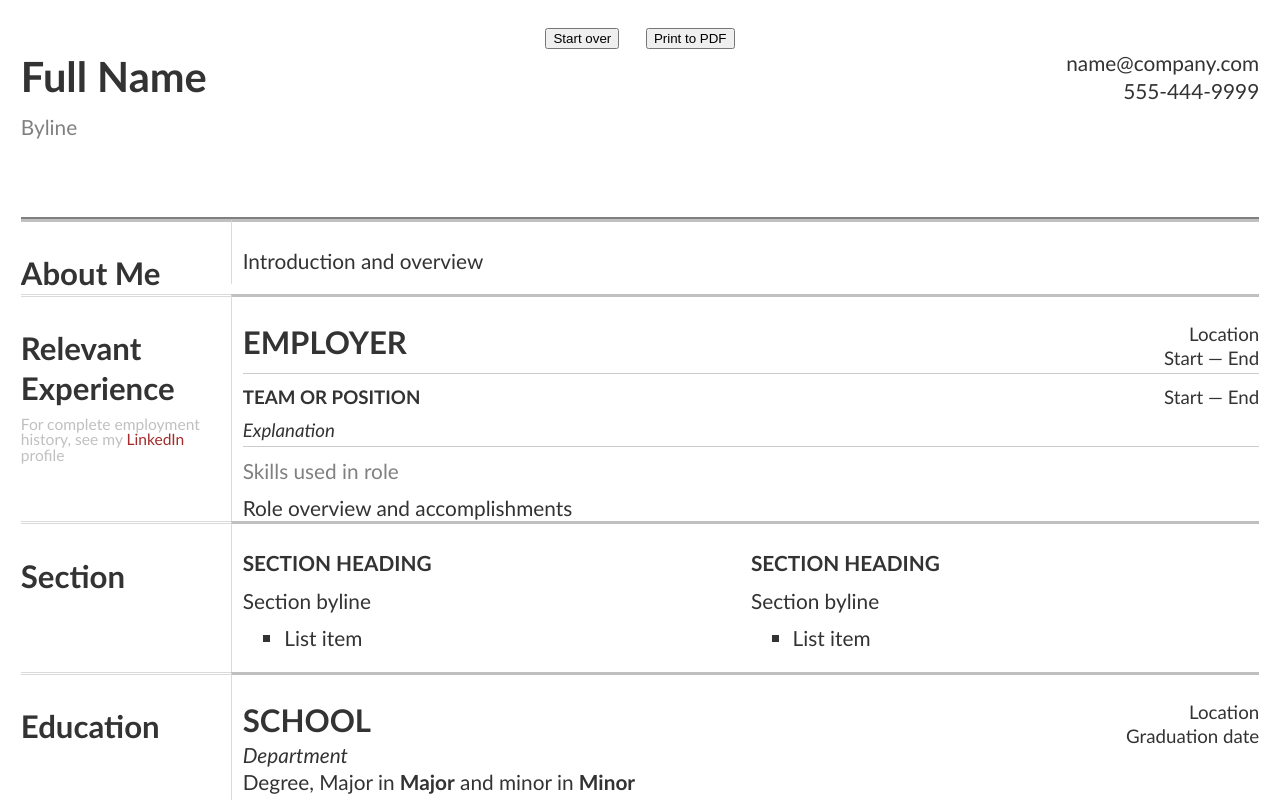
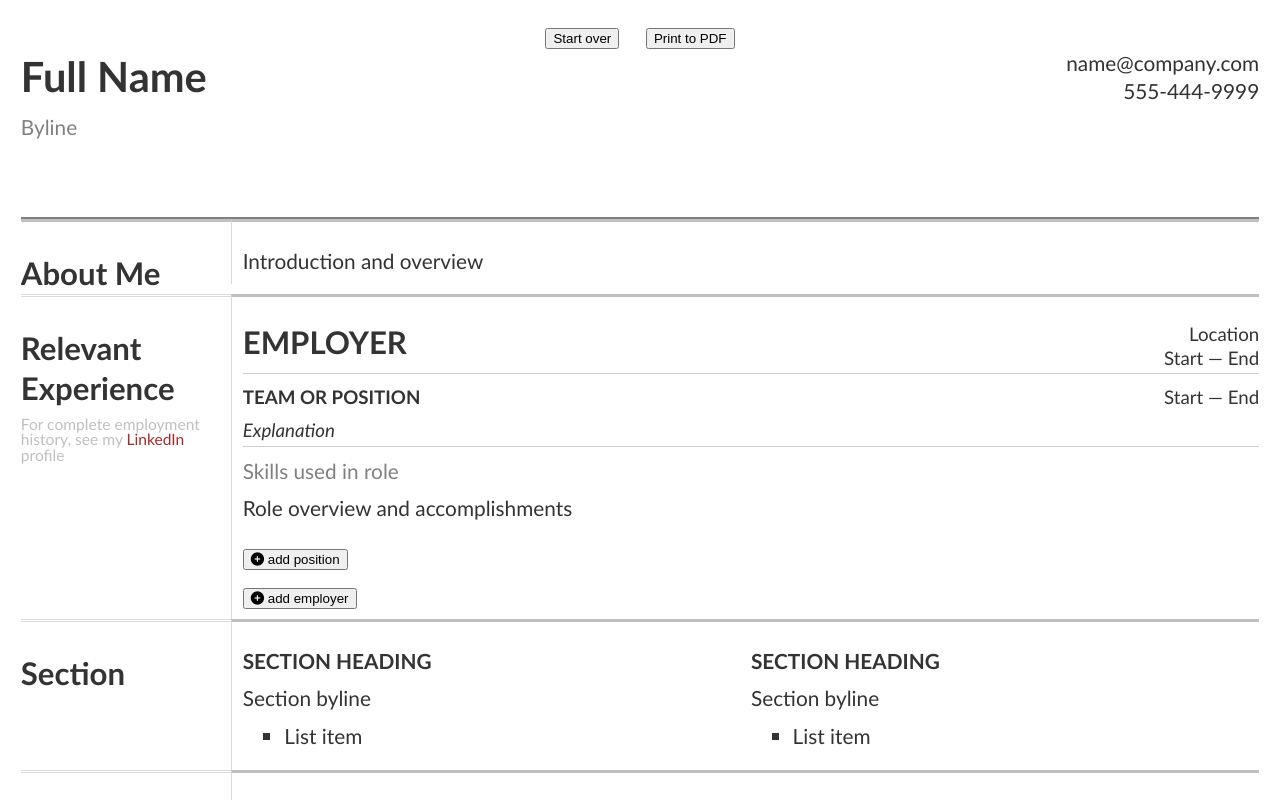
Before and after one commit to kamranayub/resume-formatter, a Vue app: page / in a window 1280 px wide. Shown: the top 800 px of the page. Built offline with nearby package versions, Linux system fonts and the light colour scheme.

Commit message:
add positions and employers

```diff
--- a/src/App.vue
+++ b/src/App.vue
@@ -80,6 +80,16 @@ export default {
     },
     removeContactInfo(index) {
       this.links.splice(index, 1);
+    },
+    addEmployer() {
+      this.history.push({
+        ...DEFAULTS.history[0],
+      });
+    },
+    addPosition(employer) {
+      employer.positions.push({
+        ...DEFAULTS.history[0].positions[0],
+      });
     },
   },
   components: {
@@ -180,7 +190,18 @@ export default {
               <text-editor v-model="position.description" />
             </div>
           </div>
+
+          <p>
+            <button class="hide-print" @click="addPosition(item)">
+              <i class="fa fa-plus-circle"></i> add position
+            </button>
+          </p>
         </div>
+        <p>
+          <button class="hide-print" @click="addEmployer">
+            <i class="fa fa-plus-circle"></i> add employer
+          </button>
+        </p>
       </div>
     </section>
     <section class="page-break">
--- a/src/index.css
+++ b/src/index.css
@@ -220,6 +220,9 @@ header ul:focus-within li:last-child button {
   clear: none;
   font-size: 0.9em;
 }
+.resume > section .content .words {
+  margin-bottom: 1em;
+}
 .resume > section .content ul {
   clear: left;
   list-style-type: square;
```
